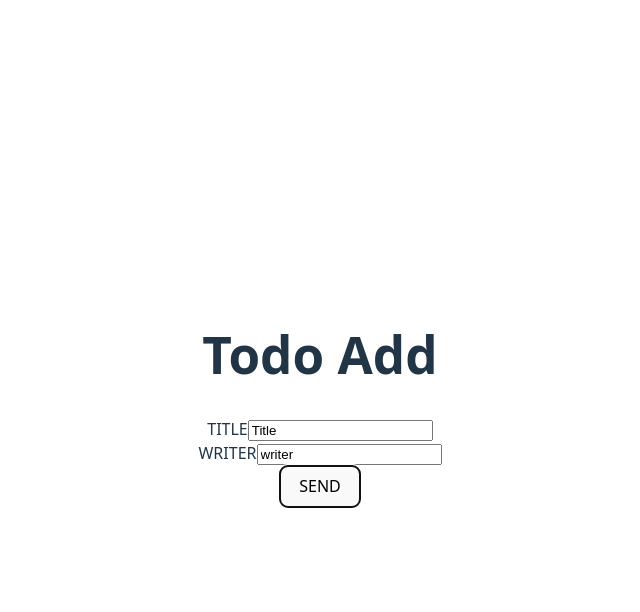
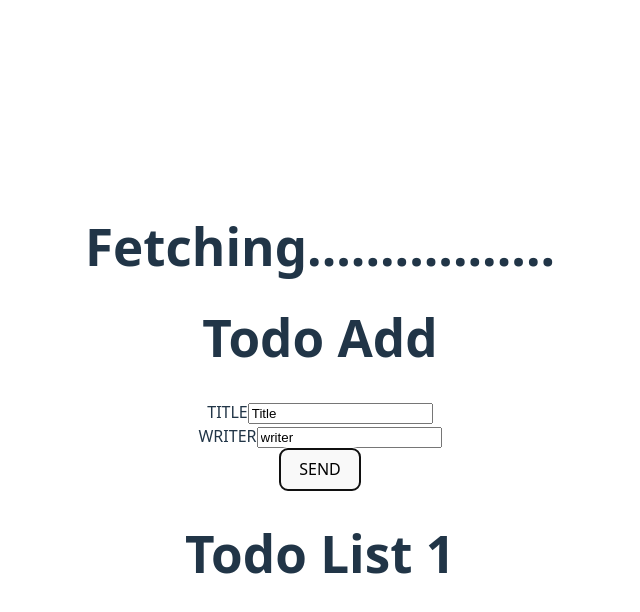
Before and after one commit to Friedchickenman/t3, a React (Vite) app: page / in a window 1280 px wide. Both pictures are taken after a click on the button "SEND". Shown: the top 612 px of the page, without its empty margins (320-960 px from the left). Built offline with nearby package versions, Linux system fonts and the light colour scheme; no server answers.

Commit message:
10/6 16th commit

```diff
--- a/src/App.tsx
+++ b/src/App.tsx
@@ -1,5 +1,6 @@
 import './App.css'
 import TodoAdd from "./components/todo/todoAdd.tsx";
+import TodoList from "./components/todo/todoList.tsx";
 
 
 function App() {
@@ -28,6 +29,7 @@ function App() {
   return (
     <>
         <TodoAdd/>
+        <TodoList></TodoList>
     </>
   )
 }
--- a/src/components/todo/todoAdd.tsx
+++ b/src/components/todo/todoAdd.tsx
@@ -10,6 +10,8 @@ const initState:Todo = {
 function TodoAdd() {
 
     const [todoAdd, setTodoAdd] = useState(initState)
+    const [fetching, setFetching] = useState(false)
+    const [result, setResult] = useState(0)
 
     const handleChange = (e: ChangeEvent<HTMLInputElement>) => {
 
@@ -19,13 +21,26 @@ function TodoAdd() {
     }
 
     const handleClick = () => {
-        postTodo(todoAdd).then(result => {
-            console.log(result)
-        })
+
+        setFetching(true)
+
+        setTimeout(() => {
+
+            postTodo(todoAdd).then(tnoResult => {
+                setFetching(false)
+                setResult(tnoResult)
+            })
+
+        },3000)
+
     }
 
     return (
         <div>
+            {result !== 0 && <h1> RESULT: {result}</h1> }
+
+            {fetching && <h1>Fetching.................</h1>}
+
             <h1> Todo Add </h1>
 
             <div>
```
